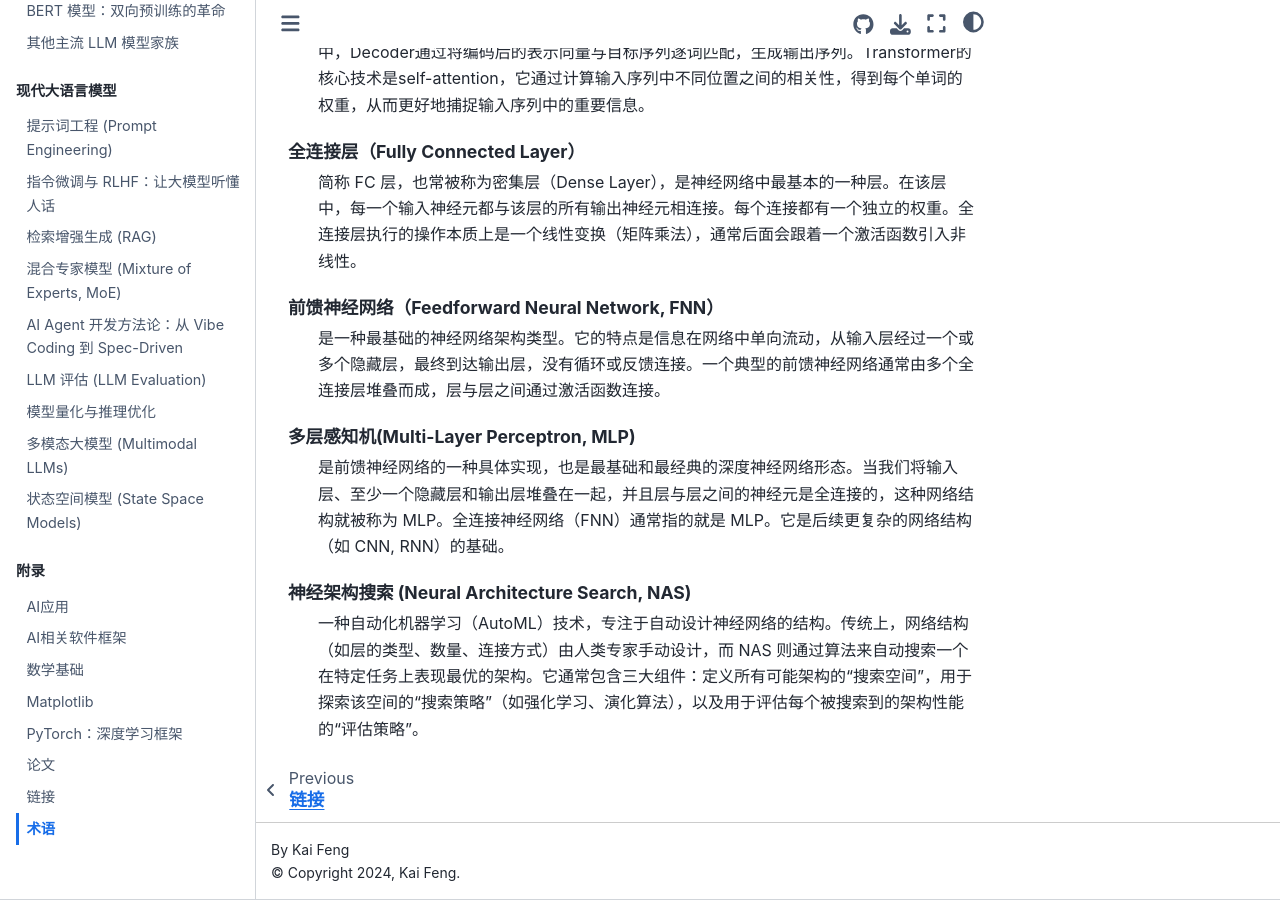
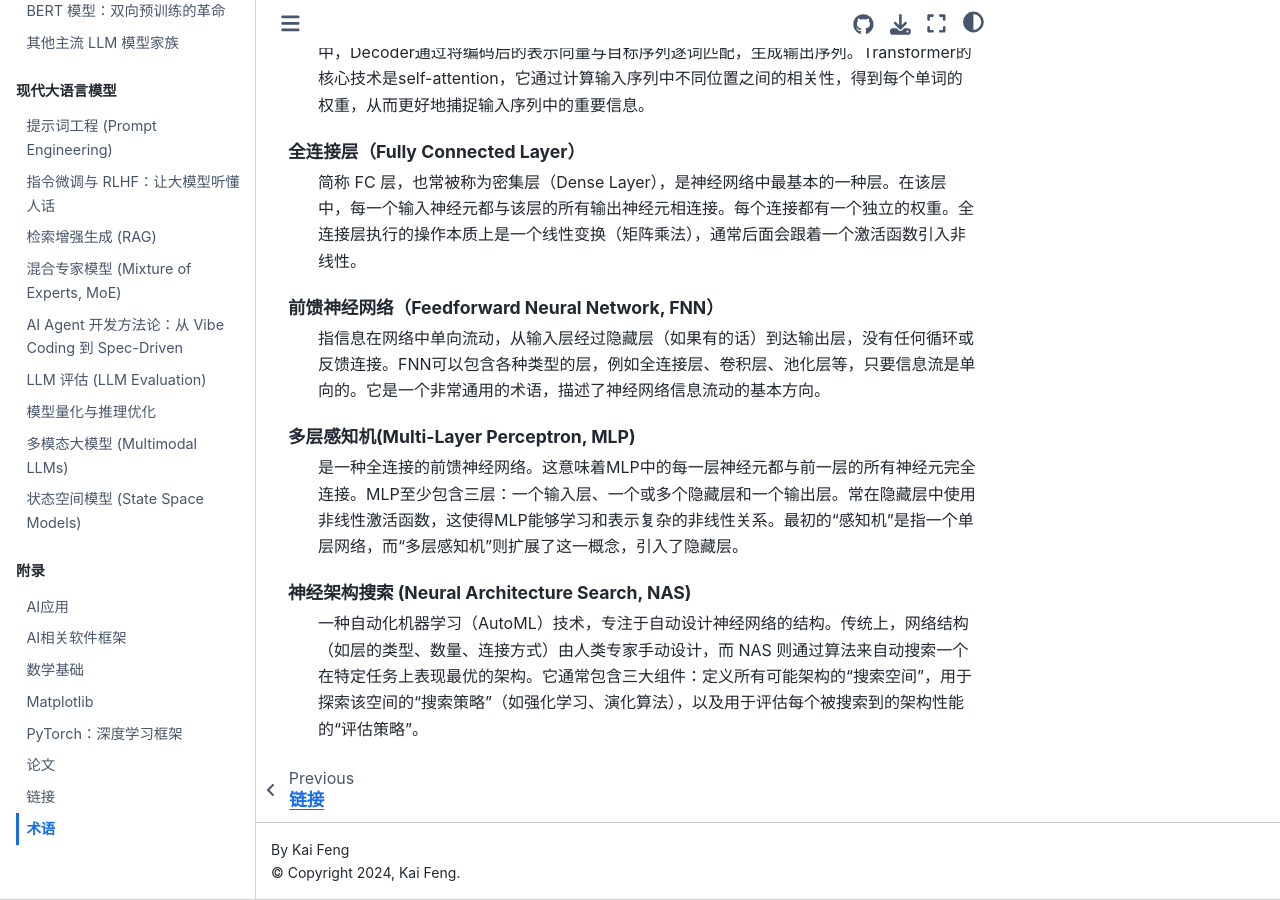
Before and after one commit to kaifeng/llm-learn, a Sphinx documentation site: the page built from source/appendix/glossary.rst, in a window 1280 px wide and 900 px high, scrolled down 1090 px. Built offline with Sphinx 7.4.7 and the Sphinx Book theme 1.1.4, drawn with Linux system fonts in a browser that asks for light colours.

Commit message:
Clarify FNN & MLP

```diff
--- a/source/appendix/glossary.rst
+++ b/source/appendix/glossary.rst
@@ -31,10 +31,10 @@
         简称 FC 层，也常被称为密集层（Dense Layer），是神经网络中最基本的一种层。在该层中，每一个输入神经元都与该层的所有输出神经元相连接。每个连接都有一个独立的权重。全连接层执行的操作本质上是一个线性变换（矩阵乘法），通常后面会跟着一个激活函数引入非线性。
 
     前馈神经网络（Feedforward Neural Network, FNN）
-        是一种最基础的神经网络架构类型。它的特点是信息在网络中单向流动，从输入层经过一个或多个隐藏层，最终到达输出层，没有循环或反馈连接。一个典型的前馈神经网络通常由多个全连接层堆叠而成，层与层之间通过激活函数连接。
+        指信息在网络中单向流动，从输入层经过隐藏层（如果有的话）到达输出层，没有任何循环或反馈连接。FNN可以包含各种类型的层，例如全连接层、卷积层、池化层等，只要信息流是单向的。它是一个非常通用的术语，描述了神经网络信息流动的基本方向。
 
     多层感知机(Multi-Layer Perceptron, MLP)
-        是前馈神经网络的一种具体实现，也是最基础和最经典的深度神经网络形态。当我们将输入层、至少一个隐藏层和输出层堆叠在一起，并且层与层之间的神经元是全连接的，这种网络结构就被称为 MLP。全连接神经网络（FNN）通常指的就是 MLP。它是后续更复杂的网络结构（如 CNN, RNN）的基础。
+        是一种全连接的前馈神经网络。这意味着MLP中的每一层神经元都与前一层的所有神经元完全连接。MLP至少包含三层：一个输入层、一个或多个隐藏层和一个输出层。常在隐藏层中使用非线性激活函数，这使得MLP能够学习和表示复杂的非线性关系。最初的“感知机”是指一个单层网络，而“多层感知机”则扩展了这一概念，引入了隐藏层。
 
     神经架构搜索 (Neural Architecture Search, NAS)
         一种自动化机器学习（AutoML）技术，专注于自动设计神经网络的结构。传统上，网络结构（如层的类型、数量、连接方式）由人类专家手动设计，而 NAS 则通过算法来自动搜索一个在特定任务上表现最优的架构。它通常包含三大组件：定义所有可能架构的“搜索空间”，用于探索该空间的“搜索策略”（如强化学习、演化算法），以及用于评估每个被搜索到的架构性能的“评估策略”。
```
